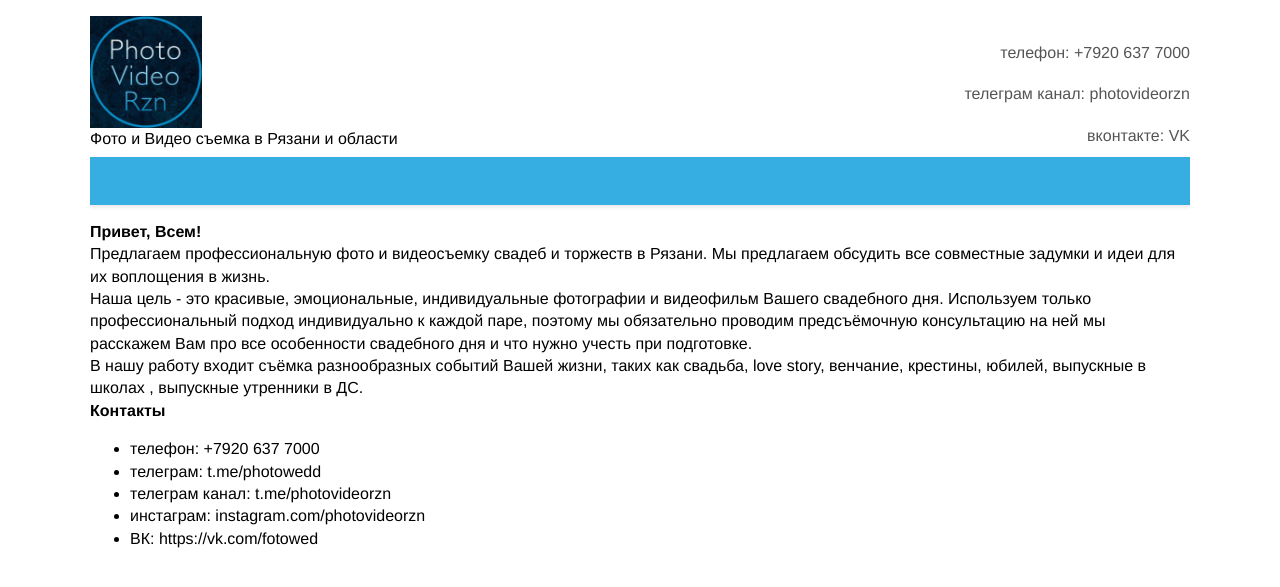
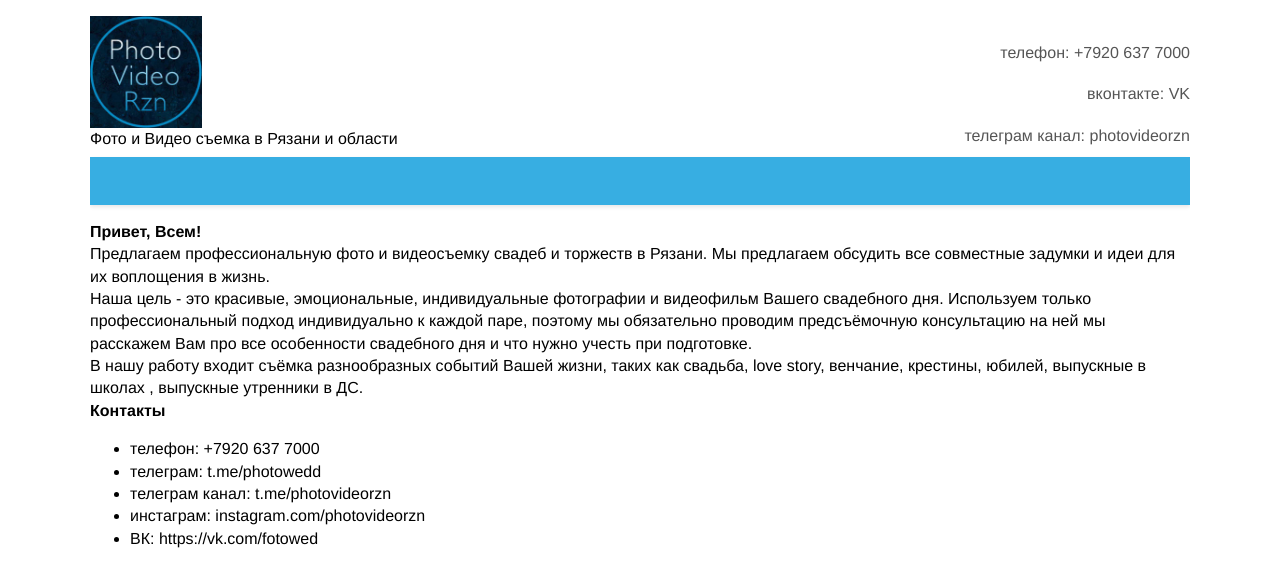
Before and after one commit to fv62/fv62.github.io, a Jekyll site: the page built from index.md, in a window 1280 px wide. Shown: the top 587 px of the page. Built offline with Jekyll 4.4.1, drawn with Linux system fonts in a browser that asks for light colours; part of the change alters nothing that is shown.

Commit message:
changed order

```diff
--- a/_config.yml
+++ b/_config.yml
@@ -6,15 +6,17 @@ contacts:
     icon: tel
     description: телефон
 
+  - link: 'https://vk.com/fotowed'
+    name: VK
+    icon: vkontakte
+    description: вконтакте
+
+
   - link: 'https://t.me/photovideorzn'
     name: photovideorzn
     icon: telegramm
     description: телеграм канал
 
-  - link: 'https://vk.com/fotowed'
-    name: VK
-    icon: vkontakte
-    description: вконтакте
 
 
 footerText: FV62 - мы стараемся для Вас!
```
